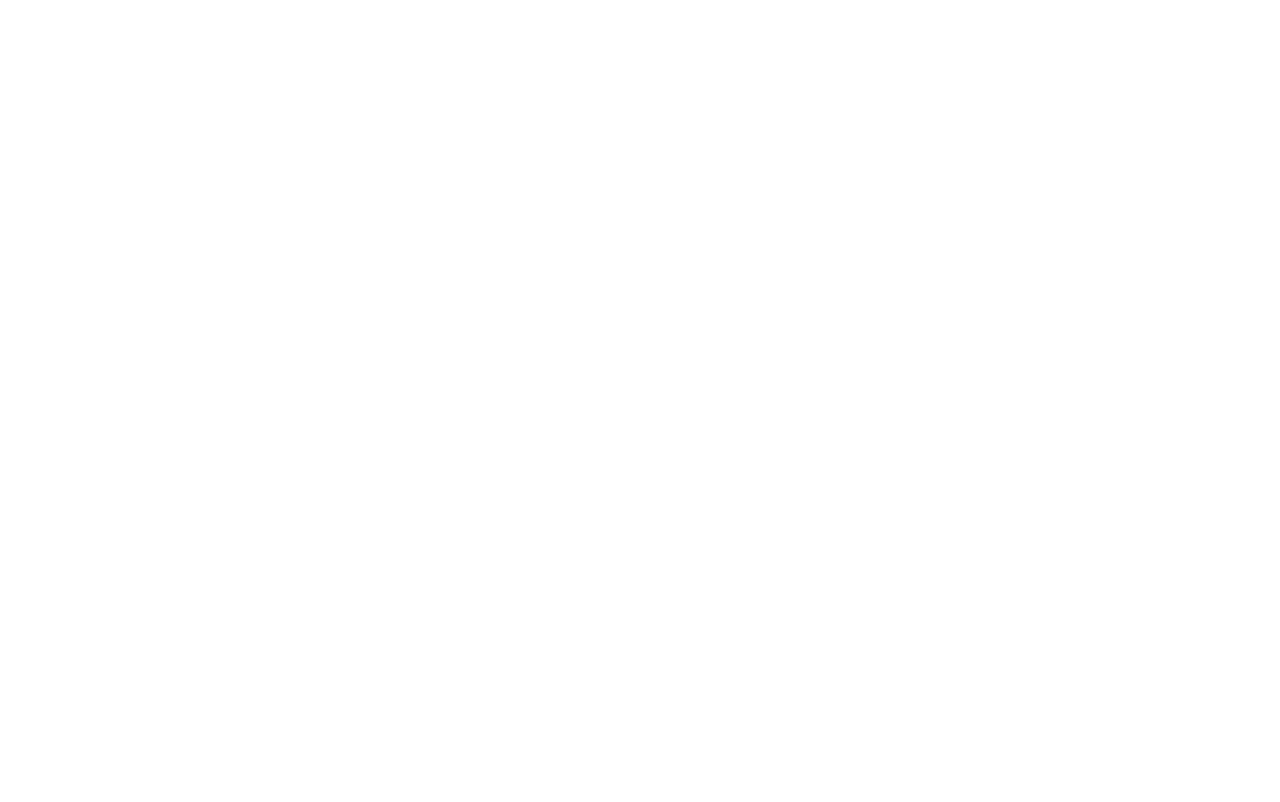
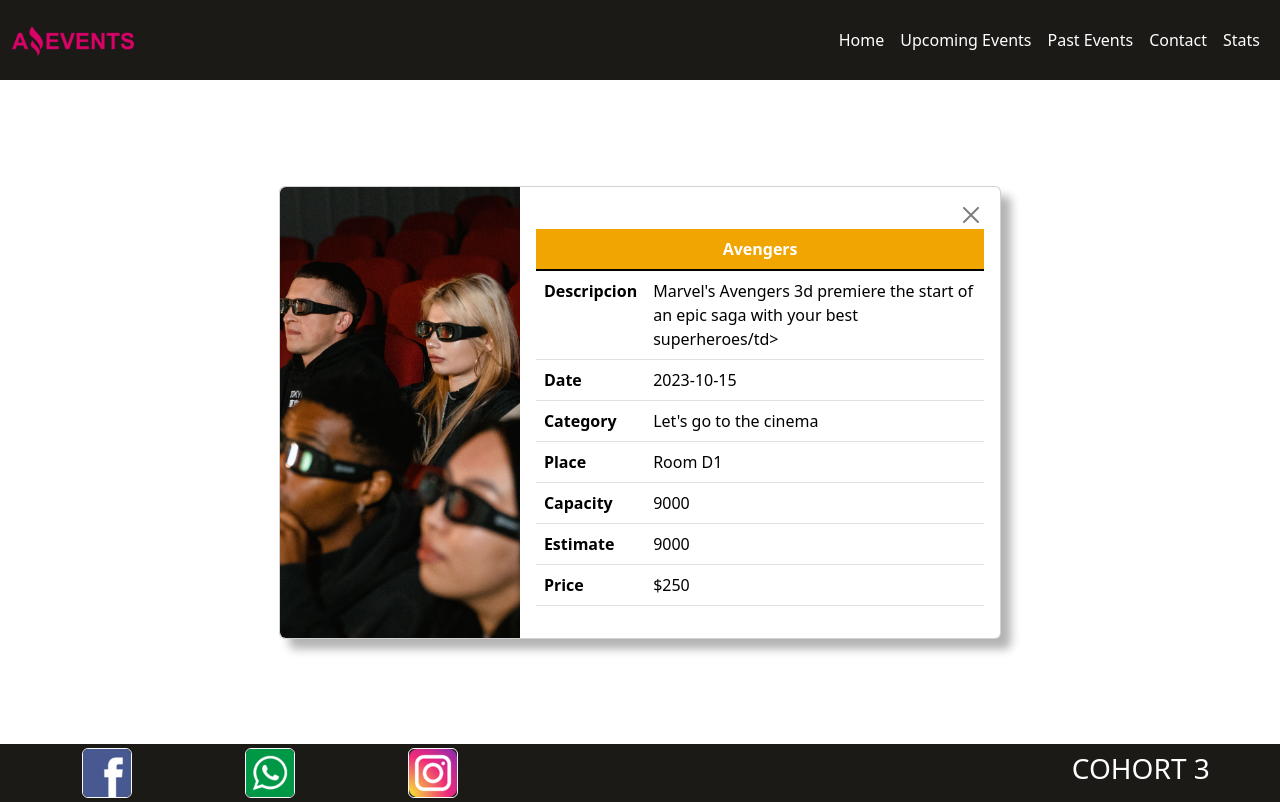
Before and after one commit to SebastianCamacho/AmazingEventsSebastianCamacho, a plain HTML site: page details.html in a window 1280 px wide. Drawn offline with nearby package versions, Linux system fonts and the light colour scheme.

Commit message:
Diseño de todas las paginas terminadas

```diff
--- a/contact.html
+++ b/contact.html
@@ -7,7 +7,9 @@
     <link href="https://cdn.jsdelivr.net/npm/bootstrap@5.3.3/dist/css/bootstrap.min.css" rel="stylesheet"
         integrity="sha384-QWTKZyjpPEjISv5WaRU9OFeRpok6YctnYmDr5pNlyT2bRjXh0JMhjY6hW+ALEwIH" crossorigin="anonymous">
     <link rel="stylesheet" href="styles/styles.css">
-    <title>Document</title>
+    <title>Contact</title>
+    <link rel="shortcut icon" href="images/favicon.png" type="image/x-icon">
+
 </head>
 
 <body>
@@ -81,6 +83,7 @@
         <!-- FORMULARIO -->
         <div class="row justify-content-center py-4 ">
             <div class="col-10 col-md-8 col-lg-6 col-xl-5 ">
+
                 <form class="rounded p-3 form" action="contact.html" method="get">
                     <div class="form-floating mb-3">
                         <input type="text" class="form-control" id="inputName" placeholder="Juanito Perez">
@@ -109,7 +112,7 @@
 
     <footer class="bg-body-tertiary">
         <div class="row justify-content-evenly align-items-center px-4">
-            <div class="col-3 col-sm-6 col-md-4">
+            <div class="col-3 col-sm-6 col-md-5">
                 <div class="row prueba align-items-center  justify-content-between ">
                     <div class="col my-1 ">
                         <a class="" href="#">
--- a/details.html
+++ b/details.html
@@ -0,0 +1,140 @@
+<!DOCTYPE html>
+<html lang="en">
+
+<head>
+    <meta charset="UTF-8">
+    <meta name="viewport" content="width=device-width, initial-scale=1.0">
+    <link href="https://cdn.jsdelivr.net/npm/bootstrap@5.3.3/dist/css/bootstrap.min.css" rel="stylesheet"
+        integrity="sha384-QWTKZyjpPEjISv5WaRU9OFeRpok6YctnYmDr5pNlyT2bRjXh0JMhjY6hW+ALEwIH" crossorigin="anonymous">
+    <link rel="stylesheet" href="styles/styles.css">
+    <title>Details</title>
+    <link rel="shortcut icon" href="images/favicon.png" type="image/x-icon">
+</head>
+
+<body>
+    <header>
+        <div class="row m-0">
+            <div class="col">
+                <nav class="navbar navbar-expand-md fixed-top ">
+                    <div class="container-fluid justify-content-between">
+                        <a class="navbar-brand" href="#">
+                            <img src="images/amazing_brand.png" class="" height="30" alt="Logo">
+                        </a>
+                        <button class="navbar-toggler" type="button" data-bs-toggle="collapse"
+                            data-bs-target="#navbarNavAltMarkup" aria-controls="navbarNavAltMarkup"
+                            aria-expanded="false" aria-label="Toggle navigation">
+                            <span class="navbar-toggler-icon"></span>
+                        </button>
+                        <div class="collapse navbar-collapse justify-content-end" id="navbarNavAltMarkup">
+                            <div class="navbar-nav">
+                                <a class="nav-link" aria-current="page" href="index.html">Home</a>
+                                <a class="nav-link" href="upcomingEvents.html">Upcoming Events</a>
+                                <a class="nav-link" href="pastEvents.html">Past Events</a>
+                                <a class="nav-link" href="contact.html">Contact</a>
+                                <a class="nav-link" href="stats.html">Stats</a>
+                            </div>
+                        </div>
+                    </div>
+                </nav>
+            </div>
+        </div>
+    </header>
+
+    <main>
+        <div class="row detalles justify-content-center align-items-center py-5">
+            <div class="col-11 col-sm-9 col-md-8 col-lg-7 ">
+
+                <div class="card">
+                    <div class="row g-0">
+                        <div class="col-md-4">
+                            <img src="images/cinema.jpg" class="img-fluid rounded-start" alt="Imagen de Cine">
+                        </div>
+                        <div class="col-md-8">
+                            <div class="card-body">
+                                <div class="row justify-content-end">
+                                    <div class="col-1">
+                                        <button type="button" class="btn-close" aria-label="Close"></button>
+                                    </div>
+                                </div>
+                                <table class="table">
+                                    <thead>
+                                        <tr>
+                                            <th colspan="2" scope="row">Avengers</th>
+                                        </tr>
+                                    </thead>
+                                    <tbody>
+                                        <tr>
+                                            <th scope="row">Descripcion</th>
+                                            <td>Marvel's Avengers 3d premiere the start of an epic saga with your best
+                                                superheroes/td>
+                                        </tr>
+                                        <tr>
+                                            <th scope="row">Date</th>
+                                            <td colspan="2">2023-10-15</td>
+                                        </tr>
+                                        <tr>
+                                            <th scope="row">Category</th>
+                                            <td colspan="2">Let's go to the cinema</td>
+                                        </tr>
+                                        <tr>
+                                            <th scope="row">Place</th>
+                                            <td colspan="2">Room D1</td>
+                                        </tr>
+                                        <tr>
+                                            <th scope="row">Capacity</th>
+                                            <td colspan="2">9000</td>
+                                        </tr>
+                                        <tr>
+                                            <th scope="row">Estimate</th>
+                                            <td colspan="2">9000</td>
+                                        </tr>
+                                        <tr>
+                                            <th scope="row">Price</th>
+                                            <td colspan="2">$250</td>
+                                        </tr>
+                                    </tbody>
+                                </table>
+                            </div>
+                        </div>
+                    </div>
+                </div>
+            </div>
+        </div>
+    </main>
+
+
+    <footer class="bg-body-tertiary ">
+        <div class="row justify-content-evenly align-items-center px-4">
+            <div class="col-3 col-sm-6 col-md-5">
+                <div class="row prueba align-items-center  justify-content-between ">
+                    <div class="col my-1">
+                        <a class="" href="#">
+                            <img src="images/facebook.png" class="border border-light rounded" height="50" alt="Logo">
+                        </a>
+                    </div>
+                    <div class="col my-1">
+                        <a class="" href="#">
+                            <img src="images/whatsapp.png" class="border border-light rounded" height="50" alt="Logo">
+                        </a>
+                    </div>
+                    <div class="col my-1">
+                        <a class="" href="#">
+                            <img src="images/instagram.png" class="border border-light rounded" height="50" alt="Logo">
+                        </a>
+                    </div>
+                </div>
+            </div>
+            <div class="col-9 col-sm-6 text-end">
+                <h3>COHORT 3</h3>
+            </div>
+        </div>
+    </footer>
+
+
+    <script src="https://cdn.jsdelivr.net/npm/bootstrap@5.3.3/dist/js/bootstrap.bundle.min.js"
+        integrity="sha384-YvpcrYf0tY3lHB60NNkmXc5s9fDVZLESaAA55NDzOxhy9GkcIdslK1eN7N6jIeHz"
+        crossorigin="anonymous"></script>
+</body>
+
+
+</html>
--- a/styles/styles.css
+++ b/styles/styles.css
@@ -1,112 +1,121 @@
-
-.row{
+.row {
   margin-left: 0;
   margin-right: 0;
 }
-nav{
+/* NAV */
+nav {
   height: 10vh;
-    background-color: #1B1A17;
+  background-color: #1b1a17;
 }
-.nav-link, .checks label, footer> div {
+.nav-link,
+.checks label,
+footer > div {
   color: white;
 }
-.nav-link:hover{
-color: #F0A500;
+.nav-link:hover {
+  color: #f0a500;
 
+  /* FOOTER */
+}
+footer {
+  position: relative;
+  bottom: 0;
+}
+footer > div {
+  background-color: #1b1a17;
 }
 
-
-.carousel-item{
+/* CAROUSEL */
+.carousel-item {
   height: 60vh;
 }
 
-.carousel-item img{
-    width:100%;
+.carousel-item img {
+  width: 100%;
   height: 100%;
   object-fit: cover;
 }
 
-.carousel-caption h1{
+.carousel-caption h1 {
   border-radius: 10px;
   background-color: rgba(0, 0, 0, 0.3);
 }
 
-
-
-.checks{
-background-color: #F0A500;
+/* SEARCH */
+.checks {
+  background-color: #f0a500;
 }
 
-
-.card div a{
-    background-color: #F0A500;
+/* CARDS */
+.card div a {
+  background-color: #f0a500;
   border-color: #e79f02;
   color: white;
 }
-.card div a:hover{
-    background-color: #F4C14F;
+.card div a:hover {
+  background-color: #f4c14f;
   border-color: white;
 }
-.card{
+.card {
   box-shadow: 10px 10px 10px rgba(0, 0, 0, 0.3);
-
 }
-.card img{
+.card img {
   height: 30%;
   object-fit: fill;
 }
-.card-body{
+.card-body {
   display: flex;
   flex-direction: column;
   justify-content: space-between;
 }
 
-
-footer> div{
-    background-color: #1B1A17;
+/* CONTACT */
+.form {
+  background-color: #f0a500;
+  border: 1px solid #f0a500;
+  box-shadow: 10px 10px 10px rgba(0, 0, 0, 0.3);
 }
 
-
-.bor{
-    border: solid 1px red;
-
+textarea {
+  max-height: 20vh;
 }
-
-
-form{
-    border: 1px solid #F0A500;
-    box-shadow: 10px 10px 10px rgba(0, 0, 0, 0.3);
-
-}
-
-.btn-form button{
-    background-color: #A06E00;
-    border-color: #A06E00;
+.btn-form button {
+  background-color: #a06e00;
+  border-color: #a06e00;
   color: white;
 }
-.btn-form button:hover{
-    background-color: #F4C14F;
+.btn-form button:hover {
+  background-color: #f4c14f;
   border-color: white;
 }
 
-
-.form{
-background-color: #F0A500;
-}
-
-textarea{
-    max-height: 20vh;
-}
-
-table thead tr:nth-child(1) th{
-    background-color: #F0A500;
+table thead tr:nth-child(1) th {
+  background-color: #f0a500;
   color: white;
   text-align: center;
   border-bottom: 2px solid black;
 }
 
-table thead tr:nth-child(2) th{
+/* STATS */
+table thead tr:nth-child(2) th {
   background-color: #f7e0ae;
   text-align: center;
+}
+
+/* DETAILS */
+.detalles {
+  margin-top: 10vh;
+}
+
+.detalles img {
+  height: 100%;
+  width: 100%;
+  object-fit: cover;
+}
+
+@media screen and (min-width: 769px) {
+  .detalles {
+    height: 83vh;
+  }
 
 }
```
Also changed, not shown: index.html (+8 -7 lines), pastEvents.html (+3 -2 lines), stats.html (+7 -5 lines), upcomingEvents.html (+3 -2 lines). Lines whose indentation alone changed are shown as unchanged.
